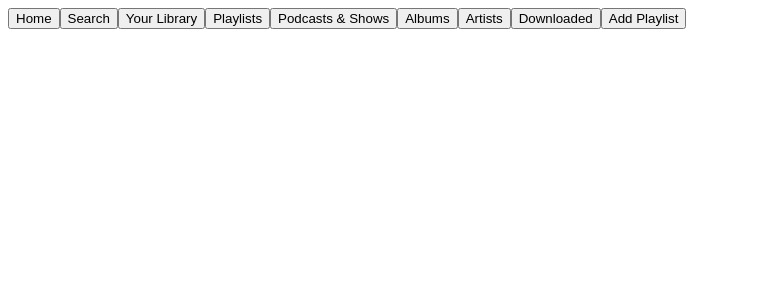
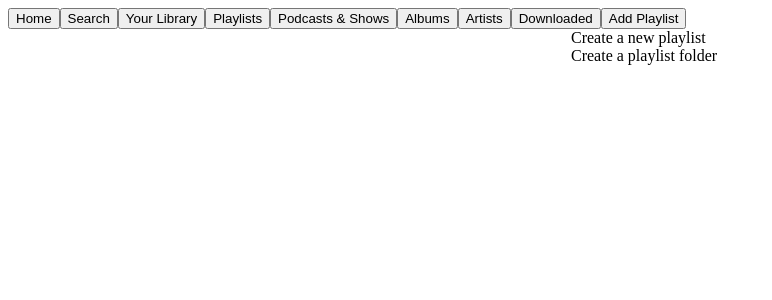
Before and after one commit to raymondshiner/spotify-clone, a React (Vite) app: page / in a window 1280 px wide. Both pictures are taken after a click on the button "Add Playlist". Shown: the top 300 px of the page, without its empty margins (0-772 px from the left). Built offline with nearby package versions, Linux system fonts and the light colour scheme.

Commit message:
add new playlist button func

```diff
--- a/src/App.tsx
+++ b/src/App.tsx
@@ -1,3 +1,5 @@
+import { NewPlaylistButton } from "./components/NewPlaylistButton";
+
 function App() {
     return (
         <>
@@ -9,8 +11,7 @@ function App() {
             <button>Albums</button>
             <button>Artists</button>
             <button>Downloaded</button>
-
-      <button data-testid="add-playlist-button">Add Playlist</button>
+            <NewPlaylistButton />
         </>
     );
 }
--- /dev/null
+++ b/src/components/NewPlaylistButton.tsx
@@ -0,0 +1,25 @@
+import { Popper } from "@mui/material";
+import { useState } from "react";
+
+export const NewPlaylistButton = () => {
+    const [anchorEl, setAnchorEl] = useState<null | HTMLElement>(null);
+
+    const togglePopper = (event: React.MouseEvent<HTMLElement>) => {
+        setAnchorEl(anchorEl ? null : event.currentTarget);
+    };
+
+    const open = Boolean(anchorEl);
+    const id = open ? "simple-popper" : undefined;
+
+    return (
+        <>
+            <button data-testid="add-playlist-button" onClick={togglePopper}>
+                Add Playlist
+            </button>
+            <Popper id={id} open={open} anchorEl={anchorEl}>
+                <div>Create a new playlist</div>
+                <div>Create a playlist folder</div>
+            </Popper>
+        </>
+    );
+};
```
Also changed, not shown: 1 other file (tests, documents, lock files or other folders). Lines whose indentation alone changed are shown as unchanged.
